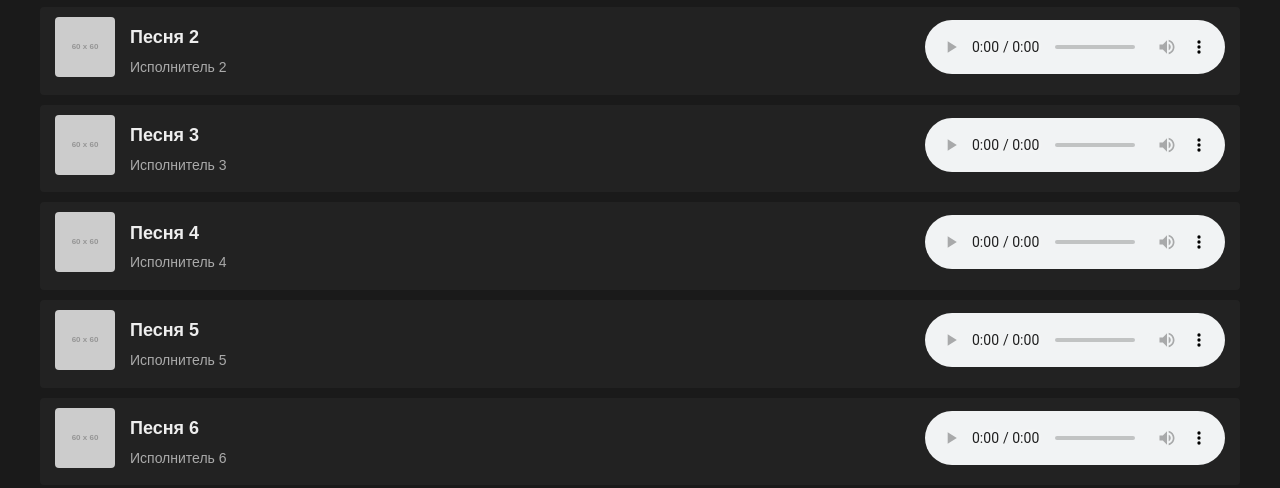
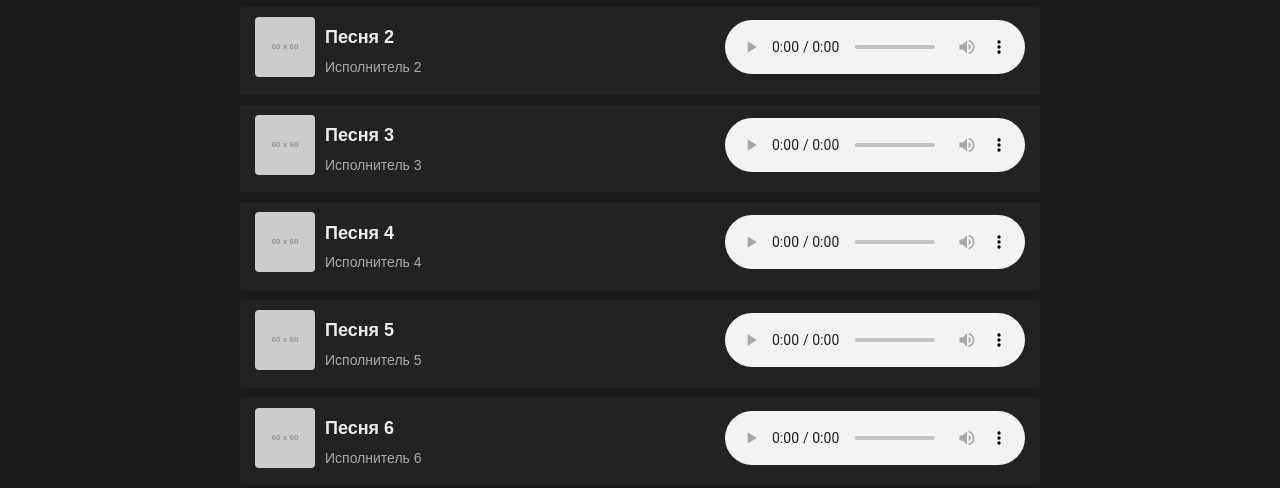
Before and after one commit to reciovipolo/rapmeden, a plain HTML site: page music.html in a window 1280 px wide. Shown: the part 338-826 px from the top of the page. Drawn offline with Linux system fonts and the light colour scheme; placeholder pictures from the web are drawn by us.

Commit message:
Update style.css

```diff
--- a/style.css
+++ b/style.css
@@ -163,6 +163,8 @@ nav ul li a:hover {
   display: flex;
   flex-direction: column;
   gap: 10px;
+  max-width: 800px;       /* Ограничиваем ширину блока */
+  margin: 0 auto;         /* Центрируем блок */
 }
 
 .song {
@@ -187,7 +189,7 @@ nav ul li a:hover {
 
 .song-details {
   flex: 1;
-  margin-left: 15px;
+  margin-left: 10px;   /* Уменьшенный отступ между обложкой и описанием */
 }
 
 .song-details h3 {
@@ -201,8 +203,9 @@ nav ul li a:hover {
 }
 
 .song-player {
-  margin-left: 15px;
+  margin-left: 10px;   /* Уменьшенный отступ между описанием и плеером */
 }
+
 
 /* Футер */
 footer {
```
